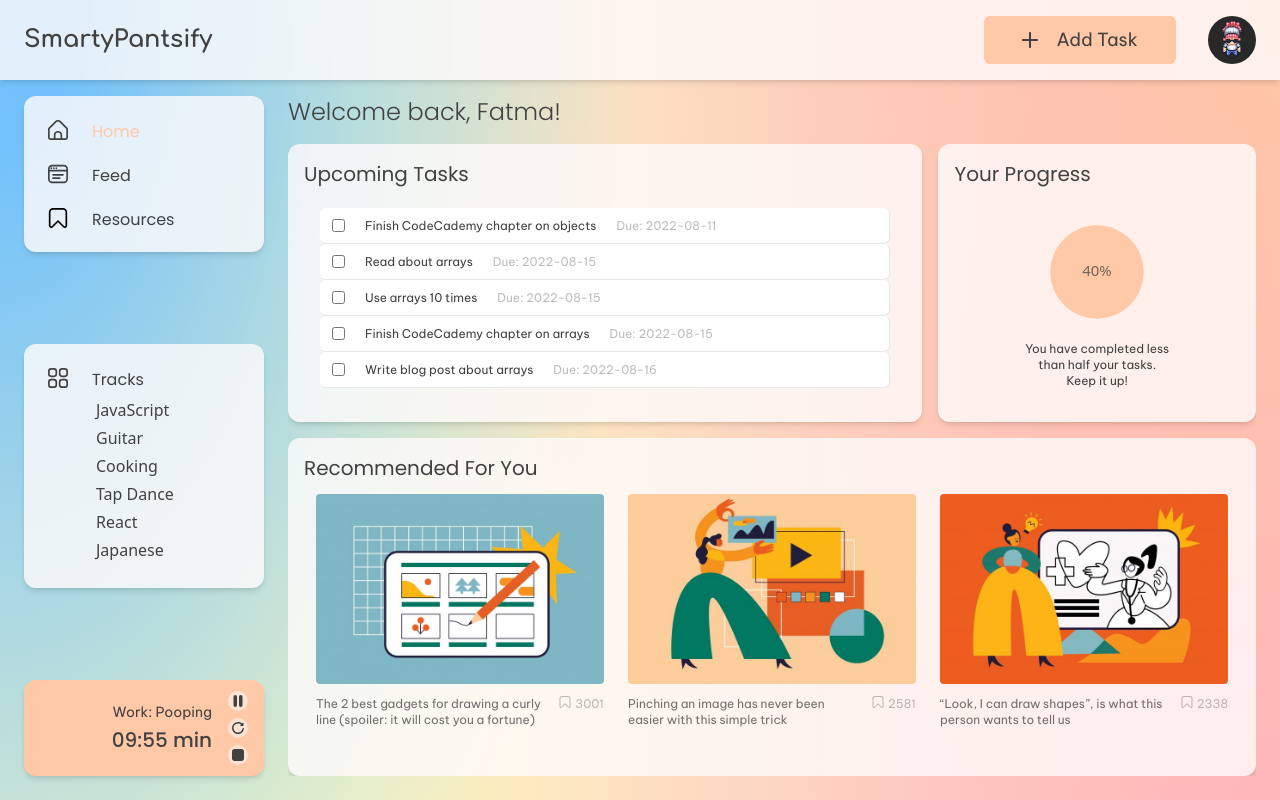
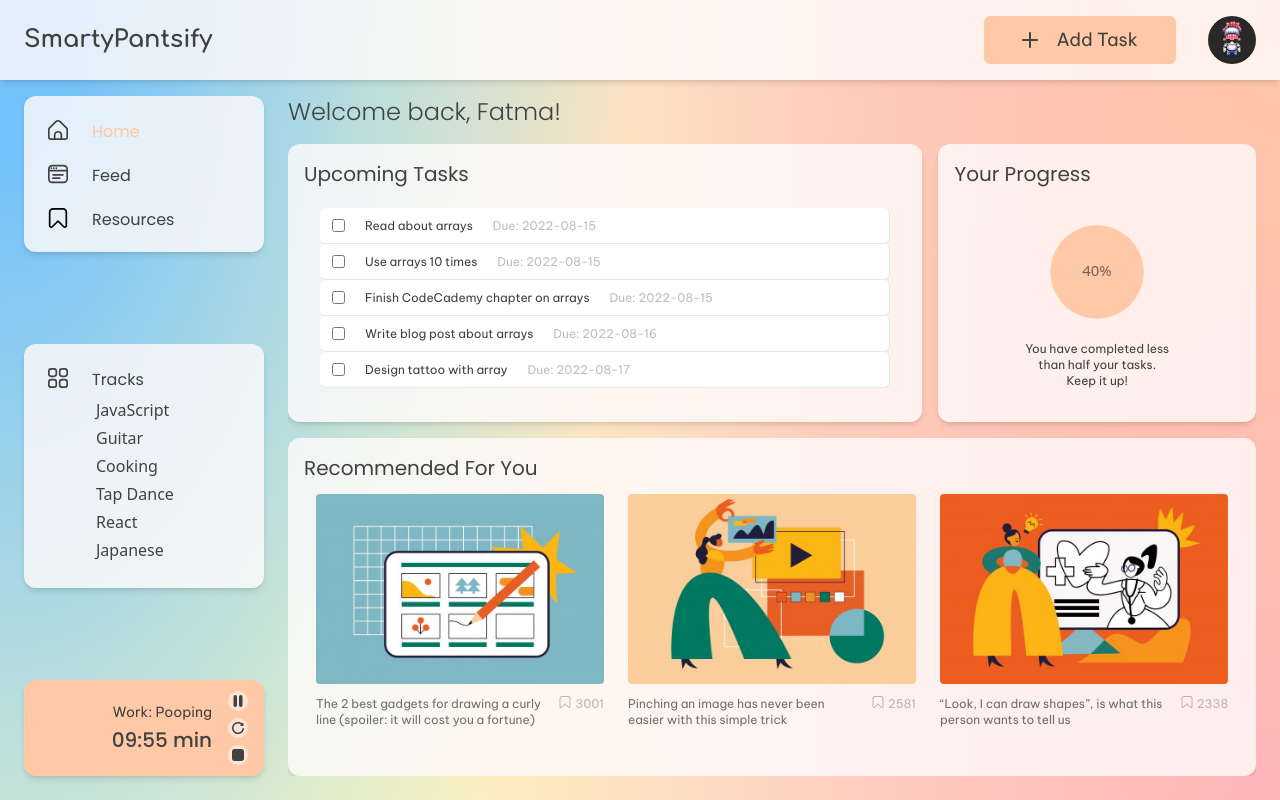
Before and after one commit to devhausleipzigacademy/camp6-frontend-project, a React (Vite) app: page / in a window 1280 px wide. Built offline with nearby package versions, Linux system fonts and the light colour scheme.

Commit message:
working on usereducers and usecontexts

```diff
--- a/src/components/SideBar.tsx
+++ b/src/components/SideBar.tsx
@@ -3,12 +3,13 @@ import { FeedSVG } from "../assets/FeedSVG";
 import { HomeSVG } from "../assets/HomeSVG";
 import { ResourcesSVG } from "../assets/ResourcesSVG";
 import { TracksSVG } from "../assets/TracksSVG";
-import { tracksDummies } from "../database/Dummies";
+import { tracksDummies } from "../database/newDummies";
+import { TasksProvider } from "./TasksContext";
 import { Timer } from "./Timer";
 
 export default function SideBar() {
 	const tracksList = tracksDummies.map((track, idx) => (
-    <li key={idx}>{track}</li>
+		<li key={idx}>{track.title}</li>
 	));
 
 	return (
@@ -47,7 +48,12 @@ export default function SideBar() {
 					</ul>
 				</div>
 				<div className="w-fit h-fit">
+					<TasksProvider
+						trackId={tracksDummies[0].id}
+						topicId={tracksDummies[0].topics[0].id}
+					>
 						<Timer />
+					</TasksProvider>
 				</div>
 			</div>
 		</>
--- a/src/components/StatusHome.tsx
+++ b/src/components/StatusHome.tsx
@@ -1,6 +1,8 @@
 import { tasksDummies, trackDummy } from "../database/Dummies";
+import { useTasks } from "./TasksContext";
 
 export function StatusHome() {
+	const tasks = useTasks();
 	const allTasks =
 		trackDummy.tasksOpen.length + trackDummy.tasksFinished.length;
 
--- a/src/components/TasksContext.tsx
+++ b/src/components/TasksContext.tsx
@@ -1,19 +1,27 @@
 import { createContext, useContext, useReducer } from "react";
-import { tasksDummies } from "../database/Dummies";
+import { tracksDummies } from "../database/newDummies";
 import {
 	Task,
 	Action,
 	Tasks,
-	ChildrenProps,
 	CreateContext,
+	TasksProviderProps,
 } from "../database/TypesNConsts";
 import { v4 as uuid } from "uuid";
+import { TopicFinder, TrackFinder } from "../assets/utilities/FinderFunctions";
 
 export const TasksContext = createContext<Tasks | null>(null);
 export const TasksDispatchContext = createContext<CreateContext | null>(null);
 
-export function TasksProvider({ children }: ChildrenProps) {
-	const [tasks, dispatch] = useReducer(tasksReducer, tasksDummies);
+export function TasksProvider({
+	children,
+	trackId,
+	topicId,
+}: TasksProviderProps) {
+	const selectedTrack = TrackFinder(trackId);
+	const selectedTopic = TopicFinder(trackId, topicId);
+
+	const [tasks, dispatch] = useReducer(tasksReducer, selectedTopic.tasks);
 
 	return (
 		<TasksContext.Provider value={tasks}>
@@ -86,7 +94,7 @@ function tasksReducer(tasks: Tasks, action: Action): Tasks {
 
 function newTask(userInput: Task): Task {
 	return {
-		id: uuid(),
+		id: parseInt(uuid()),
 		name: userInput.name,
 		deadline: userInput.deadline,
 		topic: userInput.topic,
--- a/src/components/Timer.tsx
+++ b/src/components/Timer.tsx
@@ -16,6 +16,7 @@ import { CustomButton } from "./buttons/custombutton";
 import { PauseButton } from "./buttons/PauseButton";
 import { StopButton } from "./buttons/StopButton";
 import { RestartButton } from "./buttons/RestartButton";
+import { useTasks } from "./TasksContext";
 
 //
 // Reducer Actions hardcoded
@@ -127,6 +128,7 @@ export function Timer() {
 	//
 	// Bindings
 	//
+	const tasks = useTasks();
 
 	// bindings for timer lengths and switching between work and break time
 	// At some point we can add a function manually set the workLength
--- /dev/null
+++ b/src/components/TopicsContext.tsx
@@ -0,0 +1,88 @@
+import { createContext, useContext, useReducer } from "react";
+import { tracksDummies } from "../database/newDummies";
+import {
+	Action,
+	CreateContext,
+	Topic,
+	Topics,
+	TopicsProviderProps,
+	Track,
+} from "../database/TypesNConsts";
+import { v4 as uuid } from "uuid";
+import { TrackFinder } from "../assets/utilities/FinderFunctions";
+
+export const TopicsContext = createContext<Track[] | null>(null);
+export const TopicsDispatchContext = createContext<CreateContext | null>(null);
+
+export function topicsProvider({ children, trackId }: TopicsProviderProps) {
+	const selectedTrack = TrackFinder(trackId);
+
+	if (selectedTrack.topics == undefined) {
+		throw Error;
+	} else {
+		const [topics, dispatch] = useReducer(topicsReducer, selectedTrack.topics);
+	}
+
+	return (
+		<TopicsContext.Provider value={topics}>
+			<TopicsDispatchContext.Provider value={dispatch}>
+				{children}
+			</TopicsDispatchContext.Provider>
+		</TopicsContext.Provider>
+	);
+}
+
+export function useTopics() {
+	return useContext(TopicsContext);
+}
+
+export function useTopicsDispatch() {
+	return useContext(TopicsDispatchContext);
+}
+
+export const ACTIONS = {
+	ADD_TOPIC: "add topic",
+	COMPLETED: "completed",
+	ADD_TASK: "add task",
+	CHANGE_TITLE: "change title",
+	CONFIRM_CHANGE: "confirm change",
+	DELETE: "delete",
+};
+
+function topicsReducer(topics: Topics, action: Action): Topics {
+	switch (action.type) {
+		case ACTIONS.ADD_TOPIC:
+			return [...topics, newTopic(action.payload.userInput)];
+		case ACTIONS.CHANGE_TITLE:
+			return topics.map((topic) => {
+				if (topic.id === action.payload.id) {
+					return { ...topic, title: action.payload.title };
+				} else return topics;
+			});
+		case ACTIONS.ADD_TOPIC:
+			return topics.map((track) => {
+				if (track.id === action.payload.id) {
+					return { ...track, topics: action.payload.topic };
+				} else return track;
+			});
+		case ACTIONS.COMPLETED:
+			return topics.map((track) => {
+				if (track.id === action.payload.id) {
+					return { ...track, completed: !track.completed };
+				} else return track;
+			});
+		case ACTIONS.DELETE:
+			return topics.filter((track) => track.id !== action.payload.id);
+		default:
+			return topics;
+	}
+}
+
+function newTopic(userInput: Topic): Topic {
+	return {
+		id: parseInt(uuid()),
+		title: userInput.title,
+		tasks: userInput.tasks,
+		completed: false,
+	};
+}
--- /dev/null
+++ b/src/components/TracksContext.tsx
@@ -0,0 +1,79 @@
+import { createContext, useContext, useReducer } from "react";
+import { tracksDummies } from "../database/newDummies";
+import {
+	Action,
+	CreateContext,
+	TracksProviderProps,
+	Track,
+} from "../database/TypesNConsts";
+import { v4 as uuid } from "uuid";
+
+export const TracksContext = createContext<Track[] | null>(null);
+export const TracksDispatchContext = createContext<CreateContext | null>(null);
+
+export function tracksProvider({ children }: TracksProviderProps) {
+	const [tracks, dispatch] = useReducer(tracksReducer, tracksDummies);
+
+	return (
+		<TracksContext.Provider value={tracks}>
+			<TracksDispatchContext.Provider value={dispatch}>
+				{children}
+			</TracksDispatchContext.Provider>
+		</TracksContext.Provider>
+	);
+}
+
+export function useTracks() {
+	return useContext(TracksContext);
+}
+
+export function useTracksDispatch() {
+	return useContext(TracksDispatchContext);
+}
+
+export const ACTIONS = {
+	ADD_Track: "add-track",
+	COMPLETED: "completed",
+	ADD_TOPIC: "add topic",
+	CHANGE_TITLE: "change title",
+	CONFIRM_CHANGE: "confirm change",
+	DELETE: "delete",
+};
+
+function tracksReducer(tracks: Track[], action: Action): Track[] {
+	switch (action.type) {
+		case ACTIONS.ADD_Track:
+			return [...tracks, newTrack(action.payload.userInput)];
+		case ACTIONS.CHANGE_TITLE:
+			return tracks.map((track) => {
+				if (track.id === action.payload.id) {
+					return { ...track, title: action.payload.title };
+				} else return track;
+			});
+		case ACTIONS.ADD_TOPIC:
+			return tracks.map((track) => {
+				if (track.id === action.payload.id) {
+					return { ...track, topics: action.payload.topic };
+				} else return track;
+			});
+		case ACTIONS.COMPLETED:
+			return tracks.map((track) => {
+				if (track.id === action.payload.id) {
+					return { ...track, completed: !track.completed };
+				} else return track;
+			});
+		case ACTIONS.DELETE:
+			return tracks.filter((track) => track.id !== action.payload.id);
+		default:
+			return tracks;
+	}
+}
+
+function newTrack(userInput: Track): Track {
+	return {
+		id: parseInt(uuid()),
+		title: userInput.title,
+		topics: userInput.topics,
+		completed: false,
+	};
+}
--- a/src/database/TypesNConsts.tsx
+++ b/src/database/TypesNConsts.tsx
@@ -10,10 +10,6 @@ export type Action = {
 };
 
 export type CreateContext = Dispatch<Action>;
-
-export type ChildrenProps = {
-	children: ReactNode;
-};
 
 export type CustomButtonProps = {
 	text?: string;
@@ -76,6 +72,16 @@ export type TaskProp = {
 
 export type Tasks = Task[];
 
+export type TasksProviderProps = {
+	children: ReactNode;
+	trackId: number;
+	topicId: number;
+};
+
+export type TopicsProviderProps = { children: ReactNode; trackId: number };
+
+export type TracksProviderProps = { children: ReactNode };
+
 export type TimerAction = {
 	type: string;
 	payload?: any;
@@ -101,8 +107,8 @@ export type TimerValues = {
 export type Topic = {
 	title: string;
 	id: number;
-	complete: boolean;
-	tasks: [...Tasks];
+	completed?: boolean;
+	tasks?: [...Tasks];
 };
 
 export type Topics = Topic[];
@@ -110,6 +116,6 @@ export type Topics = Topic[];
 export type Track = {
 	title: string;
 	id: number;
-	complete: boolean;
-	topics: [...Topics];
+	completed?: boolean;
+	topics?: [...Topics];
 };
--- a/src/routes/Home.tsx
+++ b/src/routes/Home.tsx
@@ -3,6 +3,7 @@ import { StatusHome } from "../components/StatusHome";
 import { TaskListHome } from "../components/TaskListHome";
 import { TasksProvider } from "../components/TasksContext";
 import { userDummy } from "../database/Dummies";
+import { tracksDummies } from "../database/newDummies";
 
 export default function Home() {
 	return (
@@ -14,7 +15,10 @@ export default function Home() {
 			<div id="upperElements" className="w-full h-80 flex flex-row gap-4 ">
 				<div id="upcomingTasks" className=" w-2/3 h-full card-style">
 					{" "}
-          <TasksProvider>
+					<TasksProvider
+						trackId={tracksDummies[0].id}
+						topicId={tracksDummies[0].topics[0].id}
+					>
 						<TaskListHome />
 					</TasksProvider>
 				</div>
```
Lines whose indentation alone changed are shown as unchanged.
